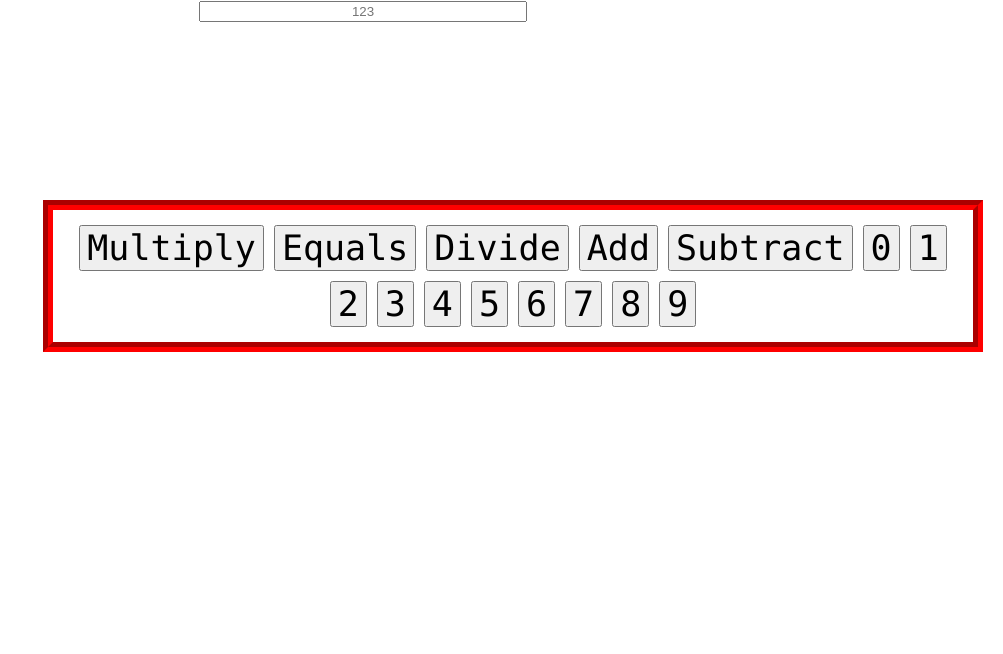
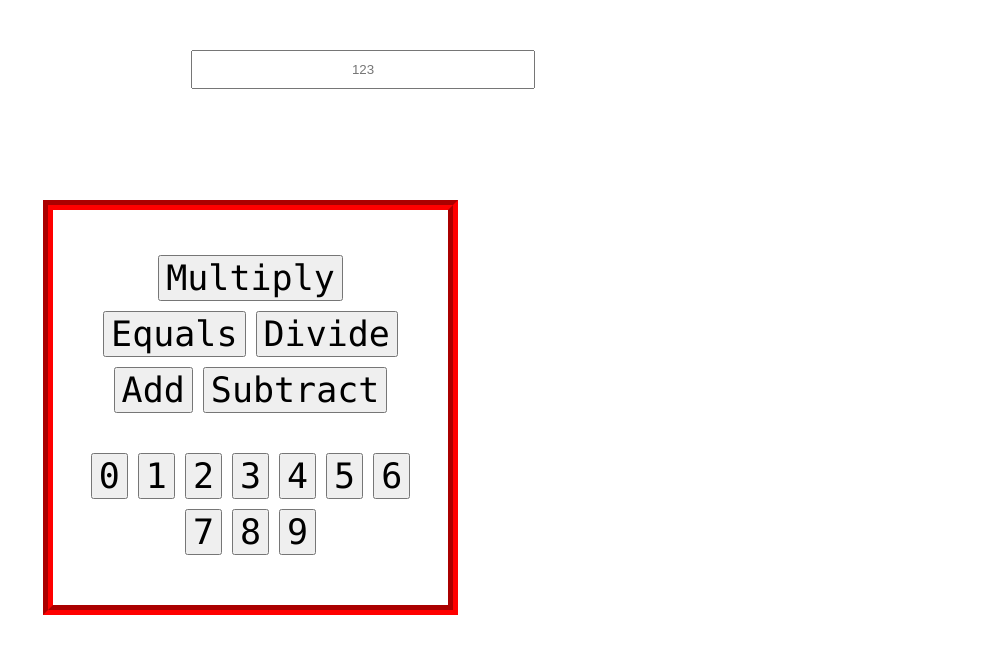
Before and after one commit to nslee333/Projects, a React (Create React App) app in the folder web_calculator/my-app/: page / in a window 1280 px wide. Shown: the top 654 px of the page, without its empty margins (277-1280 px from the left). Built offline with nearby package versions, Linux system fonts and the light colour scheme.

Commit message:
[WIP]: More buttons added, added more styling.

```diff
--- a/web_calculator/my-app/src/App.css
+++ b/web_calculator/my-app/src/App.css
@@ -12,19 +12,32 @@
   text-align: center;
   width: 25%;
   height: 25%;
+  margin: 50px;
+  padding: 10px;
 }
 
 
 .btn-div {
   position: absolute;
   text-align: center;
-  width: 900px;
+  width: 375px;
+  height: 375px;
   border-style: groove;
   border-color: red;
   border-width: 10px;
   left: 25%;
   top: 25%;
   padding: 10px;
+}
+
+.action-div {
+  margin: 20px;
+  padding: 10px;
+}
+
+.number-div {
+  margin: 20px;
+
 }
 
 
--- a/web_calculator/my-app/src/App.tsx
+++ b/web_calculator/my-app/src/App.tsx
@@ -7,15 +7,20 @@ function App() {
 
 
     <div className='App'>
+
       <input className='input-div' placeholder='123'></input>
 
         <div className="btn-div">
 
+          <div className='action-div'>
             <button className='btn'>Multiply</button>
             <button className='btn'>Equals</button>
             <button className='btn'>Divide</button>
             <button className='btn'>Add</button>
             <button className='btn'>Subtract</button>
+          </div>
+
+          <div className='number-div'>
             <button className='btn'>0</button>
             <button className='btn'>1</button>
             <button className='btn'>2</button>
@@ -26,8 +31,10 @@ function App() {
             <button className='btn'>7</button>
             <button className='btn'>8</button>
             <button className='btn'>9</button>
+          </div>
 
         </div>
+
       </div>
   );
 }
```
Lines whose indentation alone changed are shown as unchanged.
